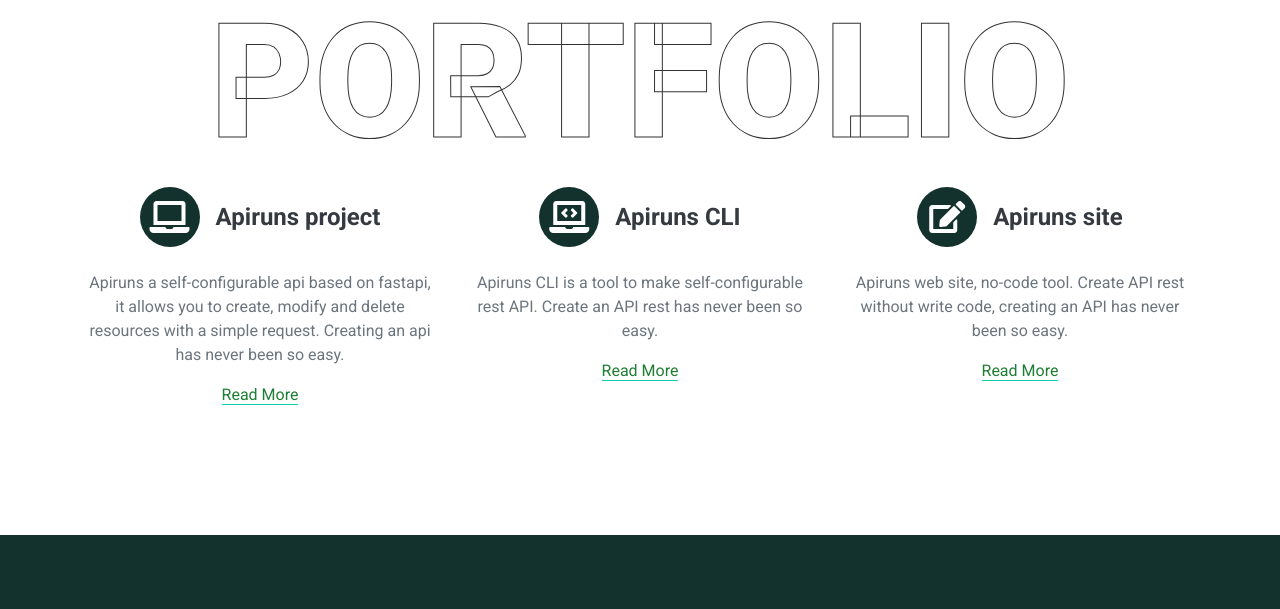
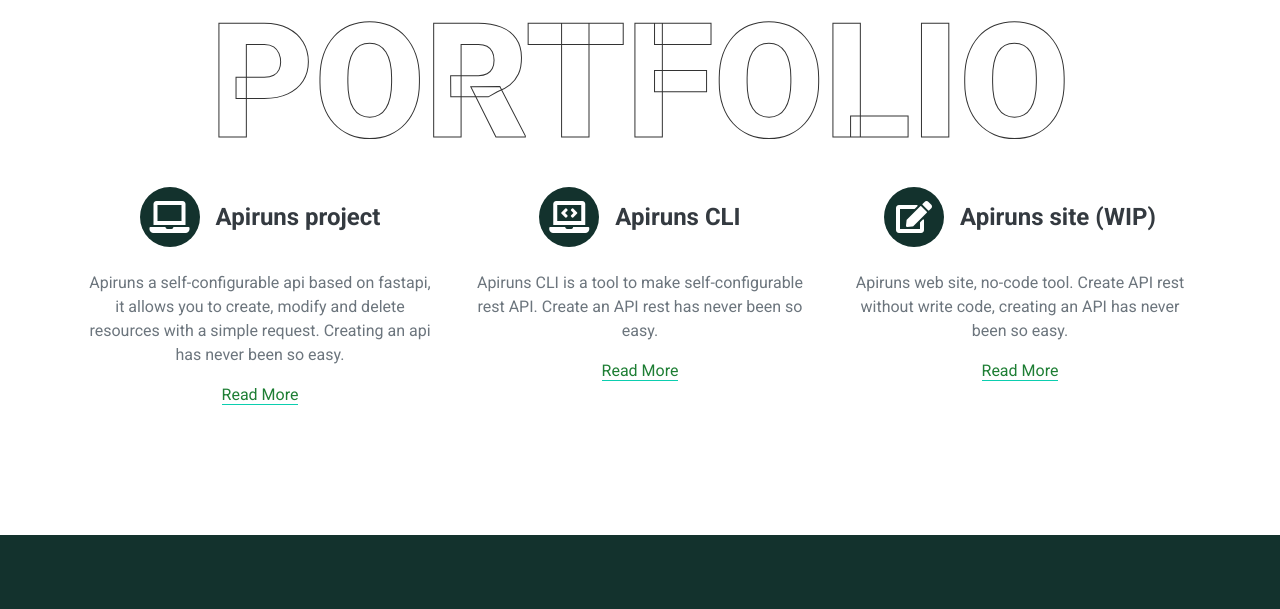
Before and after one commit to josesalasdev/josesalasdev.github.io, a plain HTML site: page index.html in a window 1280 px wide. Shown: the part 3793-4402 px from the top of the page. Drawn offline with nearby package versions, Linux system fonts and the light colour scheme.

Commit message:
:sparkles: up

```diff
--- a/index.html
+++ b/index.html
@@ -282,7 +282,7 @@
                 <div class="col-lg-4 col-md-6 text-center mb-5">
                     <div class="d-flex align-items-center justify-content-center mb-4">
                         <i class="fa fa-2x fa-edit service-icon bg-primary text-white mr-3"></i>
-                        <h4 class="font-weight-bold m-0">Apiruns site</h4>
+                        <h4 class="font-weight-bold m-0">Apiruns site (WIP)</h4>
                     </div>
                     <p>Apiruns web site, no-code tool. Create API rest without write code, creating an API has never been so easy. </p>
                     <a class="border-bottom border-primary text-decoration-none" href="#">Read More</a>
```
